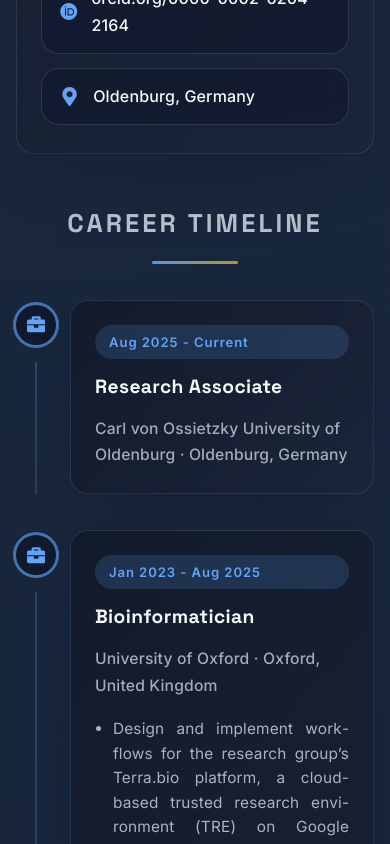
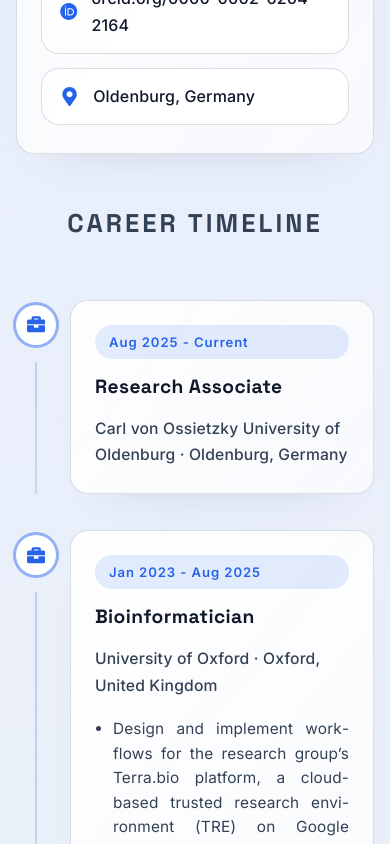
Before and after one commit to maurya-anand/cv, a React (Vite) app: page / in a window 390 px wide. Shown: the part 875-1719 px from the top of the page. Built offline with nearby package versions, Linux system fonts and the light colour scheme.

Commit message:
updated the projects layout and the css across the components

```diff
--- a/src/App.css
+++ b/src/App.css
@@ -1,14 +1,14 @@
 @import url('https://fonts.googleapis.com/css2?family=Inter:wght@400;500;600;700&family=Space+Grotesk:wght@500;600;700&display=swap');
 
 :root {
-  --bg-gradient-start: #101725;
-  --bg-gradient-end: #1b2a44;
-  --surface-01: rgba(17, 24, 39, 0.78);
-  --surface-02: rgba(28, 37, 57, 0.72);
-  --highlights: #60a5fa;
-  --accents: #fbbf24;
-  --text-strong: #f8fafc;
-  --text-muted: rgba(226, 232, 240, 0.78);
+  --bg-gradient-start: #f8fafc;
+  --bg-gradient-end: #e2e8f0;
+  --surface-01: rgba(255, 255, 255, 0.94);
+  --surface-02: rgba(248, 250, 252, 0.92);
+  --highlights: #2563eb;
+  --accents: #d97706;
+  --text-strong: #0f172a;
+  --text-muted: #334155;
   --heading-font: 'Space Grotesk', sans-serif;
   --body-font: 'Inter', sans-serif;
   --card-radius: 24px;
@@ -27,8 +27,8 @@
 body {
   min-height: 100vh;
   font-family: var(--body-font);
-  background: radial-gradient(circle at top left, rgba(96, 165, 250, 0.12), transparent 40%),
-    radial-gradient(circle at bottom right, rgba(251, 191, 36, 0.1), transparent 45%),
+  background: radial-gradient(circle at top left, rgba(37, 99, 235, 0.08), transparent 40%),
+    radial-gradient(circle at bottom right, rgba(217, 119, 6, 0.08), transparent 45%),
     linear-gradient(160deg, var(--bg-gradient-start), var(--bg-gradient-end));
   color: var(--text-muted);
   line-height: 1.7;
@@ -40,11 +40,6 @@ a {
   color: var(--highlights);
   text-decoration: none;
   font-weight: 600;
-}
-
-a:hover,
-a:focus-visible {
-  color: var(--accents);
 }
 
 .container {
@@ -102,9 +97,9 @@ h3 {
   left: 50%;
   bottom: 0;
   transform: translateX(-50%);
-  height: 3px;
-  width: 86px;
-  background: linear-gradient(90deg, rgba(96, 165, 250, 0.9), rgba(251, 191, 36, 0.7));
+  height: 0;
+  width: 0;
+  background: none;
   border-radius: 999px;
 }
 
@@ -116,7 +111,7 @@ h3 {
   font-size: 0.75rem;
   text-transform: uppercase;
   letter-spacing: 0.34em;
-  color: rgba(148, 163, 184, 0.7);
+  color: rgba(100, 116, 139, 0.7);
 }
 
 .section-label::before,
@@ -124,11 +119,11 @@ h3 {
   content: '';
   height: 1px;
   width: 64px;
-  background: linear-gradient(90deg, transparent, rgba(148, 163, 184, 0.5));
+  background: linear-gradient(90deg, transparent, rgba(100, 116, 139, 0.45));
 }
 
 .section-label::after {
-  background: linear-gradient(90deg, rgba(148, 163, 184, 0.5), transparent);
+  background: linear-gradient(90deg, rgba(100, 116, 139, 0.45), transparent);
 }
 
 .section-container {
@@ -141,7 +136,7 @@ h3 {
   max-width: 720px;
   margin: 0 auto;
   text-align: center;
-  color: rgba(226, 232, 240, 0.82);
+  color: var(--text-muted);
 }
 
 .card {
@@ -149,9 +144,9 @@ h3 {
   border-radius: var(--card-radius);
   padding: 42px 48px;
   background: linear-gradient(130deg, var(--surface-01), var(--surface-02));
-  border: 1px solid rgba(148, 163, 184, 0.16);
+  border: 1px solid rgba(148, 163, 184, 0.35);
   backdrop-filter: blur(22px);
-  box-shadow: 0 30px 70px -45px rgba(15, 23, 42, 0.9);
+  box-shadow: 0 24px 50px -40px rgba(15, 23, 42, 0.2);
 }
 
 .tag {
@@ -160,7 +155,7 @@ h3 {
   gap: 8px;
   padding: 6px 14px;
   border-radius: 999px;
-  background: rgba(96, 165, 250, 0.18);
+  background: rgba(37, 99, 235, 0.12);
   color: var(--text-strong);
   font-size: 0.78rem;
   letter-spacing: 0.06em;
@@ -173,9 +168,9 @@ h3 {
   gap: 6px;
   padding: 6px 14px;
   border-radius: 999px;
-  border: 1px solid rgba(148, 163, 184, 0.24);
+  border: 1px solid rgba(148, 163, 184, 0.35);
   color: var(--text-muted);
-  background: rgba(15, 23, 42, 0.45);
+  background: rgba(255, 255, 255, 0.9);
   font-size: 0.82rem;
 }
 
--- a/src/components/Header.css
+++ b/src/components/Header.css
@@ -15,7 +15,7 @@
   content: '';
   position: absolute;
   inset: -60% 35% 10% auto;
-  background: radial-gradient(circle at center, rgba(96, 165, 250, 0.35), transparent 62%);
+  background: radial-gradient(circle at center, rgba(37, 99, 235, 0.18), transparent 62%);
   filter: blur(20px);
   opacity: 0.65;
   z-index: -1;
@@ -25,7 +25,7 @@
   content: '';
   position: absolute;
   inset: auto 20% -55% -35%;
-  background: radial-gradient(circle at center, rgba(251, 191, 36, 0.4), transparent 65%);
+  background: radial-gradient(circle at center, rgba(217, 119, 6, 0.18), transparent 65%);
   filter: blur(26px);
   opacity: 0.4;
   z-index: -2;
@@ -47,13 +47,13 @@
   font-size: 1.08rem;
   letter-spacing: 0.3em;
   text-transform: uppercase;
-  color: rgba(226, 232, 240, 0.62);
+  color: rgba(71, 85, 105, 0.8);
 }
 
 .header-summary {
   font-size: 1.02rem;
   max-width: 560px;
-  color: rgba(226, 232, 240, 0.82);
+  color: var(--text-muted);
 }
 
 .header-highlights {
@@ -80,14 +80,11 @@
   gap: 14px;
   padding: 14px 18px;
   border-radius: 18px;
-  background: rgba(15, 23, 42, 0.55);
-  border: 1px solid rgba(148, 163, 184, 0.2);
+  background: rgba(255, 255, 255, 0.9);
+  border: 1px solid rgba(148, 163, 184, 0.35);
   transition: transform 0.2s ease, border-color 0.2s ease;
 }
 
-.contact-item:hover {
-  border-color: rgba(96, 165, 250, 0.45);
-}
 
 .contact-icon {
   color: var(--highlights);
@@ -108,7 +105,7 @@
 }
 
 .github-links span {
-  color: rgba(148, 163, 184, 0.5);
+  color: rgba(100, 116, 139, 0.7);
 }
 
 @media (max-width: 960px) {
--- a/src/components/Projects.jsx
+++ b/src/components/Projects.jsx
@@ -168,6 +168,7 @@ const Projects = () => (
       {projects.map((project, index) => (
   <div key={index} className="project-card card">
           <h3 className="project-title">{project.name}</h3>
+          <p className="project-description">{project.description}</p>
           <div className="project-technologies">
             {project.technologies.map((tech, idx) => (
               <span key={idx} className="technology-icon-wrapper">
@@ -175,7 +176,6 @@ const Projects = () => (
               </span>
             ))}
           </div>
-          <p className="project-description">{project.description}</p>
           <div className="project-links">
             {project.demo && (
               <a
--- a/src/components/Publications.css
+++ b/src/components/Publications.css
@@ -1,5 +1,6 @@
 .publications-list {
   display: grid;
+  grid-template-columns: repeat(2, minmax(0, 1fr));
   gap: 22px;
   margin: 0 auto;
 }
@@ -10,9 +11,9 @@
   gap: 14px;
   padding: 26px 28px;
   border-radius: 20px;
-  background: rgba(15, 23, 42, 0.55);
-  border: 1px solid rgba(148, 163, 184, 0.2);
-  box-shadow: 0 24px 60px -48px rgba(15, 23, 42, 0.9);
+  background: rgba(255, 255, 255, 0.9);
+  border: 1px solid rgba(148, 163, 184, 0.35);
+  box-shadow: 0 18px 40px -34px rgba(15, 23, 42, 0.2);
 }
 
 .publication-title {
@@ -24,12 +25,12 @@
 
 .publication-authors {
   font-style: italic;
-  color: rgba(226, 232, 240, 0.74);
+  color: var(--text-muted);
   font-size: 0.9rem;
 }
 
 .publication-journal {
-  color: rgba(148, 163, 184, 0.85);
+  color: rgba(71, 85, 105, 0.9);
   font-size: 0.88rem;
   letter-spacing: 0.02em;
 }
@@ -39,20 +40,21 @@
   width: 100%;
   padding: 12px 18px;
   border-radius: 18px;
-  background: rgba(15, 23, 42, 0.55);
+  background: rgba(255, 255, 255, 0.9);
   color: var(--text-strong);
   font-size: 0.88rem;
-  border: 1px solid rgba(148, 163, 184, 0.2);
+  border: 1px solid rgba(148, 163, 184, 0.35);
   transition: transform 0.2s ease, border-color 0.2s ease;
   overflow-wrap: anywhere;
   word-break: break-word;
 }
 
-.publication-item a:hover {
-  border-color: rgba(96, 165, 250, 0.45);
-}
 
 @media (max-width: 640px) {
+  .publications-list {
+    grid-template-columns: 1fr;
+  }
+
   .publication-item {
     padding: 24px;
   }
--- a/src/components/Timeline.css
+++ b/src/components/Timeline.css
@@ -9,35 +9,35 @@
 }
 
 .timeline-entry {
-  display: grid;
-  grid-template-columns: 82px 1fr;
-  column-gap: 28px;
-  align-items: flex-start;
   position: relative;
+  padding-left: 0;
 }
 
 .timeline-node {
-  position: relative;
+  position: absolute;
   display: flex;
   flex-direction: column;
   align-items: center;
   justify-content: flex-start;
   gap: 4px;
   padding-top: 2px;
-  align-self: stretch;
+  left: -82px;
+  top: 0;
+  bottom: 0;
+  width: 82px;
 }
 
 .timeline-marker {
   width: 46px;
   height: 46px;
   border-radius: 50%;
-  background: rgba(15, 23, 42, 0.78);
-  border: 3px solid rgba(96, 165, 250, 0.65);
+  background: rgba(255, 255, 255, 0.95);
+  border: 3px solid rgba(37, 99, 235, 0.5);
   color: var(--highlights);
   display: grid;
   place-items: center;
   font-size: 1.15rem;
-  box-shadow: 0 20px 38px -28px rgba(15, 23, 42, 0.9);
+  box-shadow: 0 16px 32px -26px rgba(15, 23, 42, 0.25);
 }
 
 .timeline-connector {
@@ -45,7 +45,7 @@
   width: 2px;
   flex: 1;
   display: block;
-  background: linear-gradient(180deg, rgba(96, 165, 250, 0.25), rgba(148, 163, 184, 0.18));
+  background: linear-gradient(180deg, rgba(37, 99, 235, 0.22), rgba(148, 163, 184, 0.35));
 }
 
 .timeline-card {
@@ -68,7 +68,7 @@
 .timeline-period {
   padding: 6px 14px;
   border-radius: 999px;
-  background: rgba(96, 165, 250, 0.16);
+  background: rgba(37, 99, 235, 0.12);
   color: var(--highlights);
   font-size: 0.82rem;
   font-weight: 600;
@@ -85,7 +85,7 @@
 .timeline-subtitle {
   margin: 0;
   font-size: 0.98rem;
-  color: rgba(226, 232, 240, 0.7);
+  color: var(--text-muted);
   font-weight: 500;
 }
 
@@ -93,7 +93,7 @@
   padding-left: 18px;
   display: grid;
   gap: 10px;
-  color: rgba(203, 213, 225, 0.82);
+  color: var(--text-muted);
   list-style-type: disc;
 }
 
@@ -108,8 +108,12 @@
   }
 
   .timeline-entry {
-    grid-template-columns: 66px 1fr;
-    column-gap: 22px;
+    padding-left: 88px;
+  }
+
+  .timeline-node {
+    left: 0;
+    width: 66px;
   }
 
   .timeline-card.card {
@@ -123,15 +127,23 @@
   }
 
   .timeline-entry {
-    grid-template-columns: 54px 1fr;
-    column-gap: 16px;
+    padding-left: 70px;
+  }
+
+  .timeline-node {
+    left: 0;
+    width: 54px;
   }
 }
 
 @media (max-width: 560px) {
   .timeline-entry {
-    grid-template-columns: 40px 1fr;
-    column-gap: 14px;
+    padding-left: 54px;
+  }
+
+  .timeline-node {
+    left: 0;
+    width: 40px;
   }
 
   .timeline-card.card {
```
Also changed, not shown: src/components/Projects.css (+16 -21 lines), src/components/Skills.css (+17 -17 lines).
